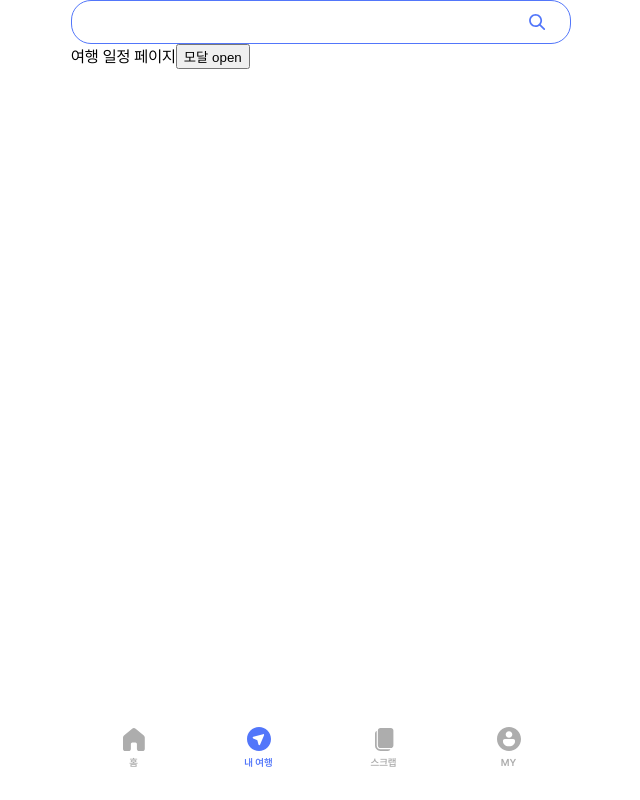
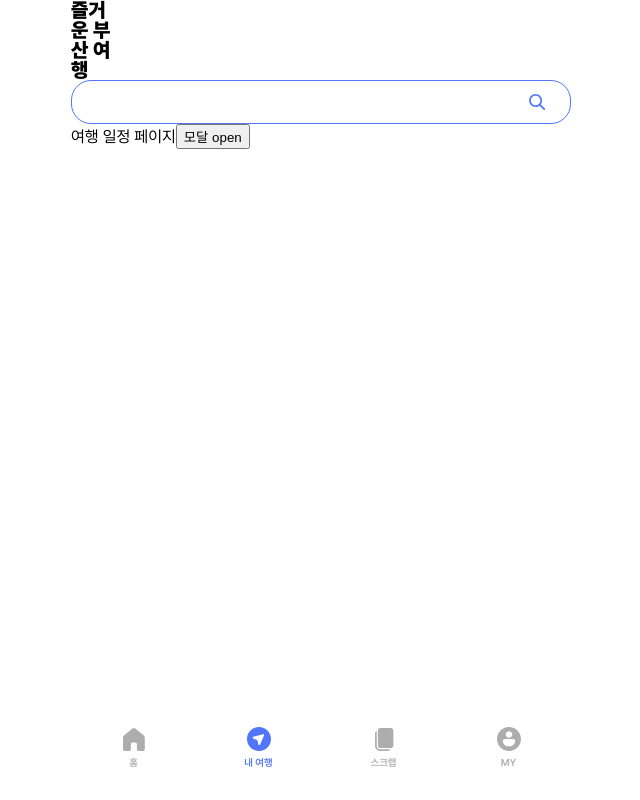
Before and after one commit to SugarSyrup/gabozago_FE, a React (Vite) app: page /schedule in a window 1280 px wide. Shown: the whole page, without its empty margins (319-959 px from the left). Built offline with nearby package versions, Linux system fonts and the light colour scheme.

Commit message:
feat(#1): Heading 컴포넌트 생성

```diff
--- /dev/null
+++ b/src/components/common/Heading.tsx
@@ -0,0 +1,18 @@
+import * as S from "../../styles/common/Heading.style";
+
+interface Props {
+    children: React.ReactNode;
+    size: "xs" | "sm" | "md" | "lg" | "xl";
+    noOfLine?: number;
+    maxWidth?: number;
+}
+
+function Heading({ children, size, noOfLine, maxWidth }: Props) {
+    return (
+        <S.Heading size={size} noOfLine={noOfLine} maxWidth={maxWidth}>
+            {children}
+        </S.Heading>
+    );
+}
+
+export default Heading;
--- a/src/pages/SchedulePage.tsx
+++ b/src/pages/SchedulePage.tsx
@@ -1,6 +1,7 @@
 import PageTemplate from "../components/common/PageTemplate";
 import useSearchInput from "../hooks/useSearchInput";
 import useModal from "../hooks/useModal";
+import Heading from "../components/common/Heading";
 
 function SchedulePage() {
     const [, SearchInput] = useSearchInput({});
@@ -13,6 +14,9 @@ function SchedulePage() {
             <Modal>
                 <div>TEST</div>
             </Modal>
+            <Heading size="md" maxWidth={50} noOfLine={4}>
+                즐거운 부산 여행
+            </Heading>
             <SearchInput />
             여행 일정 페이지
             <button onClick={modalOpen}>모달 open</button>
--- /dev/null
+++ b/src/styles/common/Heading.style.ts
@@ -0,0 +1,27 @@
+import styled from "styled-components";
+
+interface Props {
+    size: "xs" | "sm" | "md" | "lg" | "xl";
+    noOfLine?: number;
+    maxWidth?: number;
+}
+
+export const Heading = styled.h1<Props>`
+    font-size: ${({ size }) => size == "xs" && "12px"};
+    font-size: ${({ size }) => size == "sm" && "16px"};
+    font-size: ${({ size }) => size == "md" && "20px"};
+    font-size: ${({ size }) => size == "lg" && "24px"};
+    font-size: ${({ size }) => size == "xl" && "28px"};
+
+    font-style: normal;
+    font-weight: 700;
+
+    letter-spacing: 0.2px;
+
+    max-width: ${({ maxWidth }) => (maxWidth ? `${maxWidth}px` : "100%")};
+    text-overflow: ellipsis;
+    overflow: hidden;
+    display: -webkit-box;
+    -webkit-line-clamp: ${({ noOfLine }) => (noOfLine ? noOfLine : 1)};
+    -webkit-box-orient: vertical;
+`;
```
Lines whose indentation alone changed are shown as unchanged.
